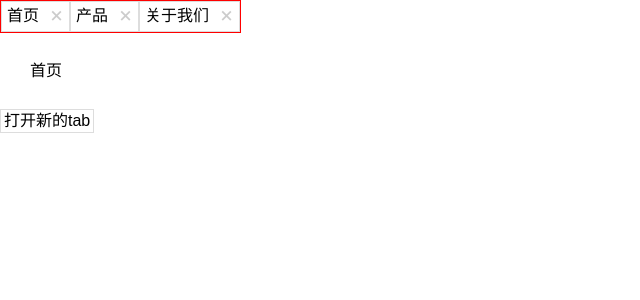
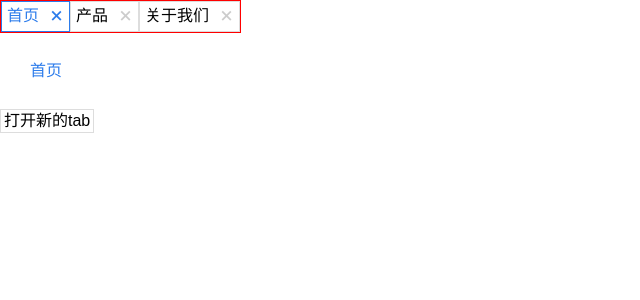
Before and after one commit to xiaoqiu-cat/nav-tab-open, a Vue app: page / in a window 1280 px wide. Shown: the top 300 px of the page, without its empty margins (0-640 px from the left). Built offline with nearby package versions, Linux system fonts and the light colour scheme.

Commit message:
编写tab-nav 组件

```diff
--- a/src/components/NavTab.vue
+++ b/src/components/NavTab.vue
@@ -3,7 +3,12 @@
     <div class="nav-wrapper">
       <div class="nav-show">
         <ul>
-          <li v-for="(item,idx) in menuList" :key="idx" :id="`li-${idx}`">
+          <li
+            v-for="(item,idx) in menuList"
+            :key="idx"
+            :id="`li-${item.id}`"
+            :class="{'active': currentTab.path === item.path}"
+          >
             <span class="tab-name" @click="handleTabClick(item,idx)">{{ item.name }}</span>
             <i class="close-btn" @click="handleClose(item)">+</i>
           </li>
@@ -28,6 +33,7 @@
 </template>
 
 <script>
+import { makeRandomId } from '@/utils/index'
 export default {
   name: 'NavTab',
   data () {
@@ -38,14 +44,17 @@ export default {
       },
       menuList: [
         {
+          id: 1,
           name: '首页',
           path: '/home'
         },
         {
+          id: 2,
           name: '产品',
           path: '/product'
         },
         {
+          id: 3,
           name: '关于我们',
           path: '/about'
         }
@@ -72,9 +81,14 @@ export default {
           console.log('changeWidth', changeWidth)
           if (intVal < 0) {
             this.collapseMenuList.push(val[val.length - 1])
+            const lastItem = val[val.length - 1]
+            console.log('lastItem', lastItem)
             this.menuList.pop()
-            this.changeWidth = this.changeWidth - document.getElementById('li-' + (val.length - 1)).clientWidth
+            this.changeWidth = this.changeWidth - document.getElementById('li-' +
+            lastItem.id).clientWidth
             console.log('超出了')
+          } else {
+            this.changeWidth = document.querySelector('.nav-show').clientWidth
           }
         })
       },
@@ -93,6 +107,7 @@ export default {
         this.menuList.splice(idx, 1)
         if (this.menuList.length === 0) {
           this.menuList.push({
+            id: 1,
             name: '首页',
             path: '/home'
           })
@@ -102,17 +117,18 @@ export default {
       }
     },
     handleAdd () {
-      const len = this.menuList.length
-      this.menuList.push({
-        name: '测试' + len,
-        path: '/test' + len
-      })
-      this.currentTab = {
+      const len = makeRandomId()
+      const item = {
+        id: len,
         name: '测试' + len,
         path: '/test' + len
       }
+      this.menuList.push(item)
+      this.currentTab = item
       this.$nextTick(() => {
-        const navDom = document.getElementById('li-' + len)
+        console.log('item', item)
+        const navDom = document.getElementById('li-' + item.id)
+        console.log('navDom', navDom)
         this.changeWidth = this.changeWidth + navDom.clientWidth
       })
     }
@@ -179,6 +195,15 @@ export default {
             }
           }
         }
+        li.active{
+          border: 1px solid #2c7ceb;
+          .tab-name{
+            color: #2c7ceb;
+          }
+          .close-btn{
+            color: #2c7ceb;
+          }
+        }
       }
     }
     .nav-collapse{
@@ -193,6 +218,7 @@ export default {
   }
   .tab-content{
     margin: 30px;
+    color: #2c7ceb;
   }
   .plus-tab{
     display: inline-block;
--- /dev/null
+++ b/src/utils/index.js
@@ -0,0 +1,4 @@
+let randomId = 4
+export function makeRandomId () {
+  return randomId++
+}
```
